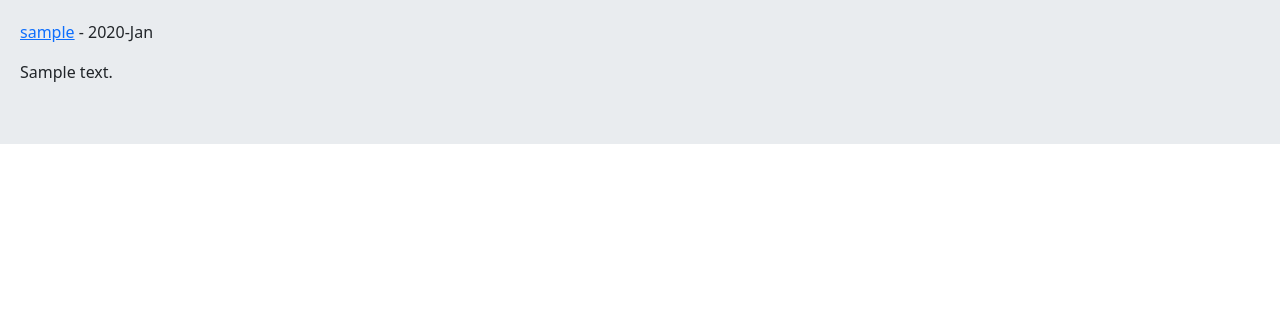
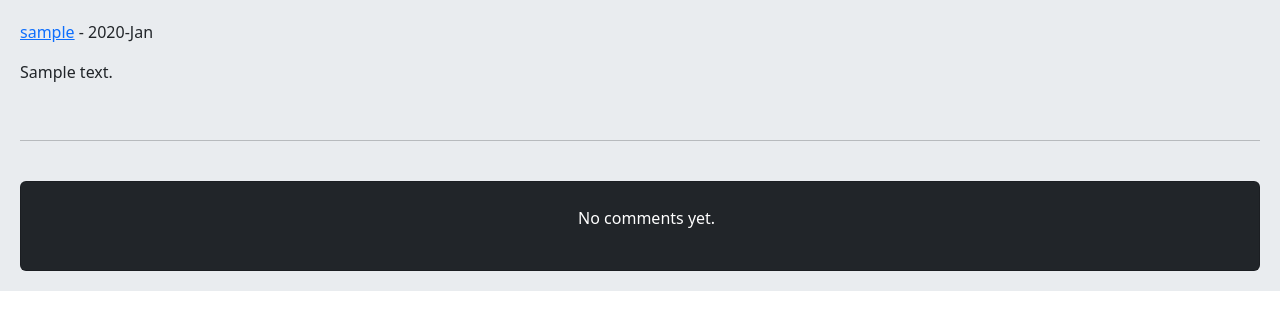
Before and after one commit to UPVEX/simple_social_network, a Django app: a page that uses home/templates/home/detail.html in a window 1280 px wide. Shown: the part 56-386 px from the top of the page. Run offline with Django 5.2, Linux system fonts and the light colour scheme; tables that the repository leaves empty hold one stand-in row (values such as "Sample post").

Commit message:
complete comment option and fix bugs

```diff
--- a/home/templates/home/detail.html
+++ b/home/templates/home/detail.html
@@ -8,4 +8,18 @@
         <a href="{% url 'home:post_delete' post.id %}" class="btn btn-danger">Delete</a>
         <a href="{% url 'home:post_update' post.id %}" class="btn btn-info">Update</a>
     {% endif %}
+    <hr>
+    <br>
+    {% for comment in comments %}
+        <div class="card bg-dark text-white">
+            <p class="card-header ">{{ comment.user }} | {{ comment.created|timesince }}</p>
+            <p class="card-body">{{ comment.body }}</p>
+        </div>
+    {% empty %}
+        <div class="card bg-dark text-white">
+            <br>
+            <p style="margin-left: 45% ">No comments yet.</p>
+            <br>
+        </div>
+    {% endfor %}
 {% endblock %}
--- a/home/views.py
+++ b/home/views.py
@@ -15,7 +15,8 @@ class HomeView(View):
 class PostDetailView(View):
     def get(self, request, post_id, post_slug):
         post = get_object_or_404(Post, pk=post_id, slug=post_slug)
-        return render(request, 'home/detail.html', {'post':post})
+        comments = post.pcomments.filter(is_reply=False)
+        return render(request, 'home/detail.html', {'post':post, 'comments':comments})
 
 
 class PostDeleteView(LoginRequiredMixin, View):
```
